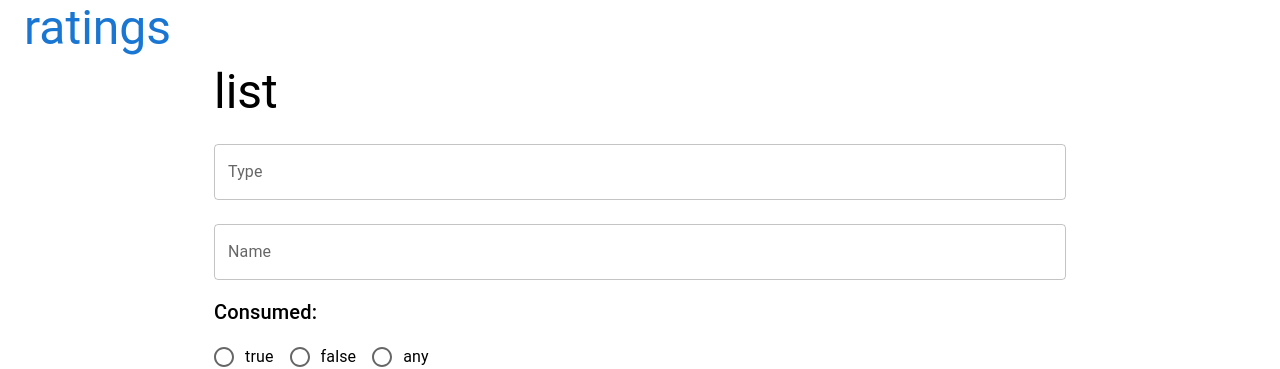
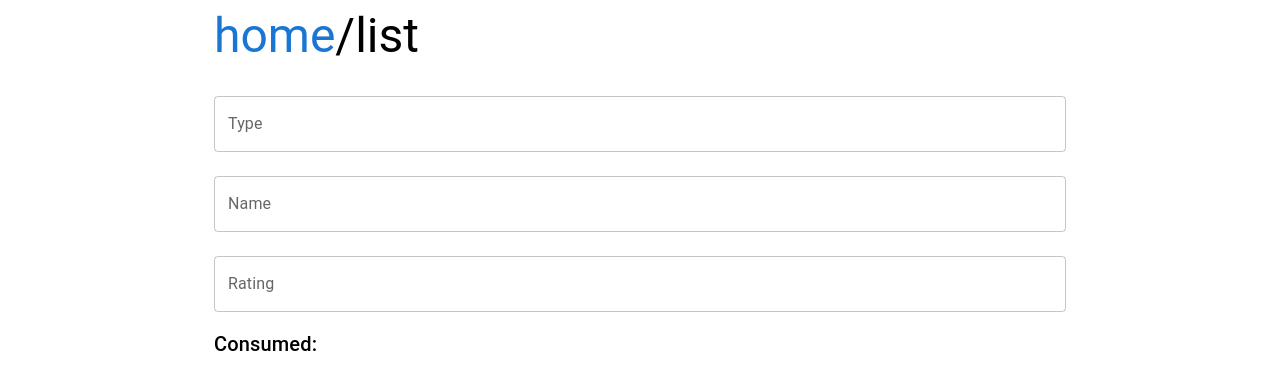
Before and after one commit to enzdor/ratings, a React (Create React App) app: page /list in a window 1280 px wide. Shown: the top 369 px of the page. Built offline with nearby package versions, Linux system fonts and the light colour scheme; no server answers; sample sign-in values are in the browser's storage.

Commit message:
made list prettier and added ratings to it

```diff
--- a/src/components/Home.js
+++ b/src/components/Home.js
@@ -23,8 +23,17 @@ function Home(){
 	    <Container maxWidth="xs" sx={{display: "flex", alignItems: "center", flexDirection: "column", mt: 8}}>
 		<Typography variant="h3" sx={{my: 1}}>home</Typography>
 		<Stack spacing={2}>
-		    {googleUser
+		    {!googleUser
 			?
+			    <>
+				<Button variant="contained" sx={styleButton} onClick={() => {navigate("/login")}}>
+				    log in
+				</Button>
+				<Button variant="contained" sx={styleButton} onClick={() => {navigate("/register")}}>
+				    register
+				</Button>
+			    </>
+			:
 			    <>
 				<Button variant="contained" sx={styleButton} onClick={() => {signOut(auth)}}>
 				    sign out
@@ -36,15 +45,6 @@ function Home(){
 				    list
 				</Button>
 			    </>
-			:
-			    <>
-				<Button variant="contained" sx={styleButton} onClick={() => {navigate("/login")}}>
-				    log in
-				</Button>
-				<Button variant="contained" sx={styleButton} onClick={() => {navigate("/register")}}>
-				    register
-				</Button>
-			    </>
 		    }
 		</Stack>
 	    </Container>
--- a/src/components/List.js
+++ b/src/components/List.js
@@ -15,6 +15,14 @@ import Stack from "@mui/material/Stack";
 import Card from "@mui/material/Card";
 import CardContent from "@mui/material/CardContent";
 import CardActions from "@mui/material/CardActions";
+import * as yup from "yup";
+
+const validationSchema = yup.object({
+    name: yup.string(),
+    type: yup.string(),
+    rating: yup.number().min(0).max(10),
+    consumed: yup.string()
+})
 
 function List() {
     const navigate = useNavigate();
@@ -31,27 +39,47 @@ function List() {
 
     return (
 	<>
-	    <Header />
 	    <Container>
 		<Formik
 		    initialValues={{ name: '', type: '', consumed: ''}}
-		    validate={values => {
-			const errors = {};
-			if (!values.type) {
-			    errors.type = "Required";
-			}
-		    }}
+		    validationSchema={validationSchema}
 		    onSubmit={ async (values, { setSubmitting }) => {
 			try {
 			    if (values.consumed !== "any" && values.consumed !== "") {
 				if (values.name !== "") {
 				    if (values.type !== "") {
+					if (values.rating !== "") {
+					    const q = query(
+						collection(db, "banana"),
+						where("uid", "==", googleUser.uid),
+						where("consumed", "==", values.consumed),
+						where("name", "==", values.name),
+						where("type", "==", values.type),
+						where("rating", "==", values.rating)
+					    );
+					    const list = await getDocs(q);
+					    setItems(list.docs.map((doc) => (({...doc.data(), id: doc.id}))));
+					    setSubmitting(false);
+					} else {
 					    const q = query(
 						collection(db, "banana"),
 						where("uid", "==", googleUser.uid),
 						where("consumed", "==", values.consumed),
 						where("name", "==", values.name),
 						where("type", "==", values.type)
+					    );
+					    const list = await getDocs(q);
+					    setItems(list.docs.map((doc) => (({...doc.data(), id: doc.id}))));
+					    setSubmitting(false);
+					}
+				    } else {
+					if (values.rating !== "") {
+					    const q = query(
+						collection(db, "banana"),
+						where("uid", "==", googleUser.uid),
+						where("consumed", "==", values.consumed),
+						where("name", "==", values.name),
+						where("rating", "==", values.rating)
 					    );
 					    const list = await getDocs(q);
 					    setItems(list.docs.map((doc) => (({...doc.data(), id: doc.id}))));
@@ -67,13 +95,38 @@ function List() {
 					    setItems(list.docs.map((doc) => (({...doc.data(), id: doc.id}))));
 					    setSubmitting(false);
 					    }
+				    }
 				} else {
 				    if (values.type !== "") {
+					if (values.rating !== "") {
+					    const q = query(
+						collection(db, "banana"),
+						where("uid", "==", googleUser.uid),
+						where("consumed", "==", values.consumed),
+						where("type", "==", values.type),
+						where("rating", "==", values.rating)
+					    );
+					    const list = await getDocs(q);
+					    setItems(list.docs.map((doc) => (({...doc.data(), id: doc.id}))));
+					    setSubmitting(false);
+					} else {
 					    const q = query(
 						collection(db, "banana"),
 						where("uid", "==", googleUser.uid),
 						where("consumed", "==", values.consumed),
 						where("type", "==", values.type)
+					    );
+					    const list = await getDocs(q);
+					    setItems(list.docs.map((doc) => (({...doc.data(), id: doc.id}))));
+					    setSubmitting(false);
+					}
+				    } else {
+					if (values.rating !== "") {
+					    const q = query(
+						collection(db, "banana"),
+						where("uid", "==", googleUser.uid),
+						where("consumed", "==", values.consumed),
+						where("rating", "==", values.rating)
 					    );
 					    const list = await getDocs(q);
 					    setItems(list.docs.map((doc) => (({...doc.data(), id: doc.id}))));
@@ -89,14 +142,39 @@ function List() {
 					    setSubmitting(false);
 					}
 				    }
+				}
 			    } else {
 				if (values.name !== "") {
 				    if (values.type !== "") {
+					if (values.rating !== "") {
+					    const q = query(
+						collection(db, "banana"),
+						where("uid", "==", googleUser.uid),
+						where("name", "==", values.name),
+						where("type", "==", values.type),
+						where("rating", "==", values.rating)
+					    );
+					    const list = await getDocs(q);
+					    setItems(list.docs.map((doc) => (({...doc.data(), id: doc.id}))));
+					    setSubmitting(false);
+					} else {
 					    const q = query(
 						collection(db, "banana"),
 						where("uid", "==", googleUser.uid),
 						where("name", "==", values.name),
 						where("type", "==", values.type)
+					    );
+					    const list = await getDocs(q);
+					    setItems(list.docs.map((doc) => (({...doc.data(), id: doc.id}))));
+					    setSubmitting(false);
+					}
+				    } else {
+					if (values.rating !== "") {
+					    const q = query(
+						collection(db, "banana"),
+						where("uid", "==", googleUser.uid),
+						where("name", "==", values.name),
+						where("rating", "==", values.rating)
 					    );
 					    const list = await getDocs(q);
 					    setItems(list.docs.map((doc) => (({...doc.data(), id: doc.id}))));
@@ -111,12 +189,35 @@ function List() {
 					    setItems(list.docs.map((doc) => (({...doc.data(), id: doc.id}))));
 					    setSubmitting(false);
 					}
+				    }
 				} else {
 				    if (values.type !== "") {
+					if (values.rating !== "") {
+					    const q = query(
+						collection(db, "banana"),
+						where("uid", "==", googleUser.uid),
+						where("type", "==", values.type),
+						where("rating", "==", values.rating)
+					    );
+					    const list = await getDocs(q);
+					    setItems(list.docs.map((doc) => (({...doc.data(), id: doc.id}))));
+					    setSubmitting(false);
+					} else {
 					    const q = query(
 						collection(db, "banana"),
 						where("uid", "==", googleUser.uid),
 						where("type", "==", values.type)
+					    );
+					    const list = await getDocs(q);
+					    setItems(list.docs.map((doc) => (({...doc.data(), id: doc.id}))));
+					    setSubmitting(false);
+					}
+				    } else {
+					if (values.rating !== "") {
+					    const q = query(
+						collection(db, "banana"),
+						where("uid", "==", googleUser.uid),
+						where("rating", "==", values.rating)
 					    );
 					    const list = await getDocs(q);
 					    setItems(list.docs.map((doc) => (({...doc.data(), id: doc.id}))));
@@ -132,6 +233,7 @@ function List() {
 					}
 				    }
 				}
+			    }
 			} catch (e) {
 			    setGoogleError(e.message);
 			    setSubmitting(false);
@@ -141,7 +243,17 @@ function List() {
 		    {({ isSubmitting }) => (
 			<Form>
 			    <Container maxWidth="md">
-				<Typography variant="h3" sx={{my: 1}}>list</Typography>
+				<Stack direction="row">
+				    <Typography
+					variant="h3"
+					color="primary"
+					sx={{cursor: "pointer", my: 1}}
+					onClick={() => navigate("/")}
+				    >
+					home
+				    </Typography>
+				    <Typography variant="h3" sx={{my: 1}}>/list</Typography>
+				</Stack>
 				<Typography variant="h6" sx={{my: 1}}>{googleError}</Typography>
 				<MyTextField
 				    id="type"
@@ -154,6 +266,12 @@ function List() {
 				    type="text"
 				    name="name"
 				    label="Name"
+				/>
+				<MyTextField
+				    id="rating"
+				    name="rating"
+				    label="Rating"
+				    type="number"
 				/>
 				<Stack sx={{width: "100%", my: 1}}>
 				    <Typography variant="h6">Consumed:</Typography>
```
Lines whose indentation alone changed are shown as unchanged.
